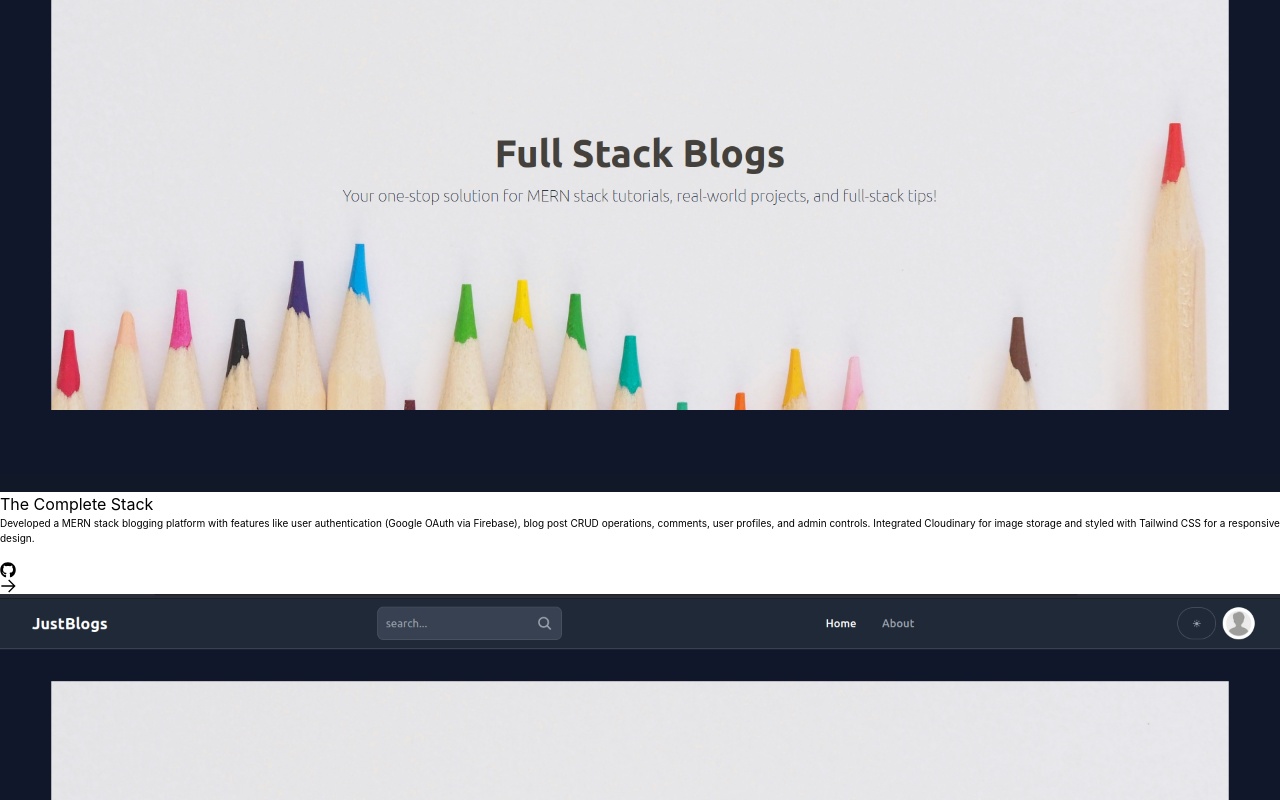
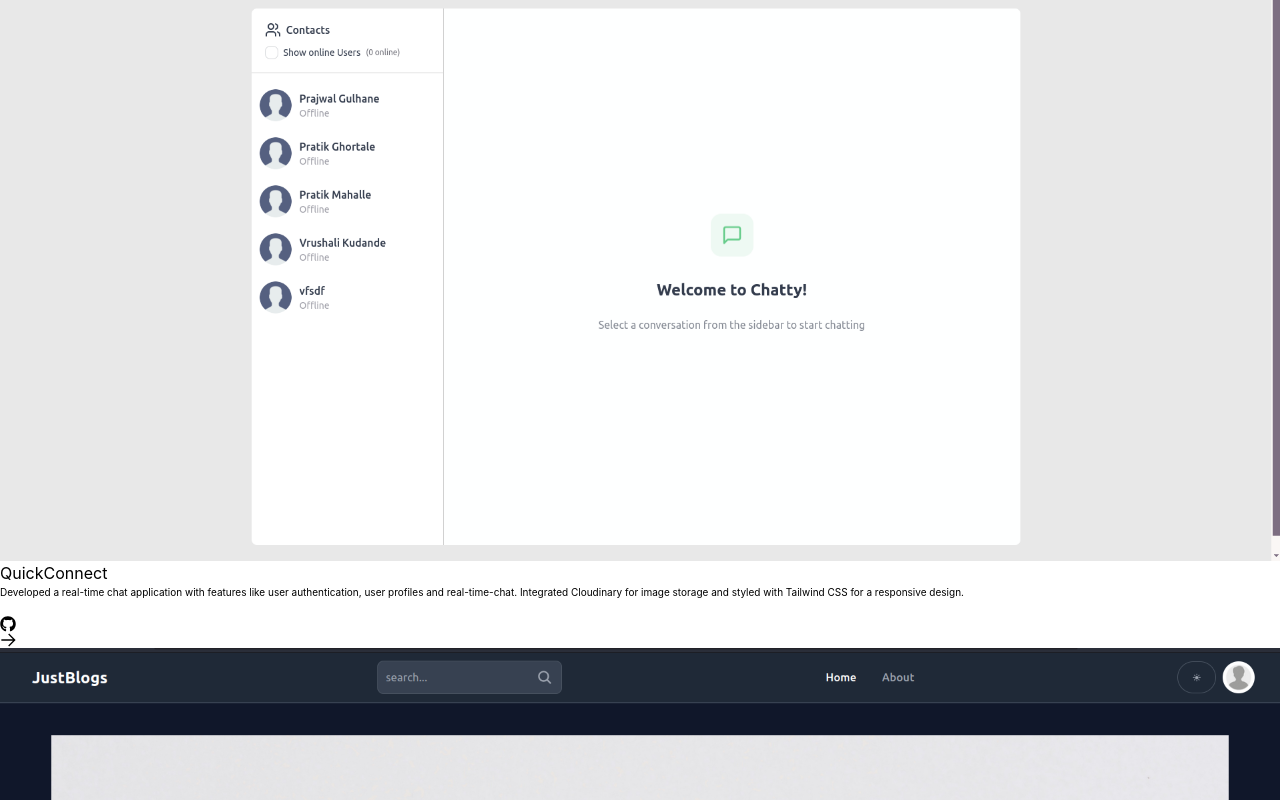
Before and after one commit to prathamesh-pichkate/Prathamesh-Portfolio, a React (Vite) app: page / in a window 1280 px wide. Shown: the part 2400-3200 px from the top of the page. Built offline with nearby package versions, Linux system fonts and the light colour scheme; no server answers.

Commit message:
Updated the files

```diff
--- a/src/components/Projects.jsx
+++ b/src/components/Projects.jsx
@@ -29,10 +29,10 @@ const Projects = () => {
   const projects = [
     {
       id: 1,
-      title: "The Complete Stack",
+      title: "QuickConnect",
       description:
-        "Developed a MERN stack blogging platform with features like user authentication (Google OAuth via Firebase), blog post CRUD operations, comments, user profiles, and admin controls. Integrated Cloudinary for image storage and styled with Tailwind CSS for a responsive design.",
-      imageUrl: "blog.png",
+        "Developed a real-time chat application with features like user authentication, user profiles and real-time-chat. Integrated Cloudinary for image storage and styled with Tailwind CSS for a responsive design.",
+      imageUrl: "Quickconnect.png",
       icons: [
         {
           icon: (
```
Also changed, not shown: public/Quickconnect.png (added).
